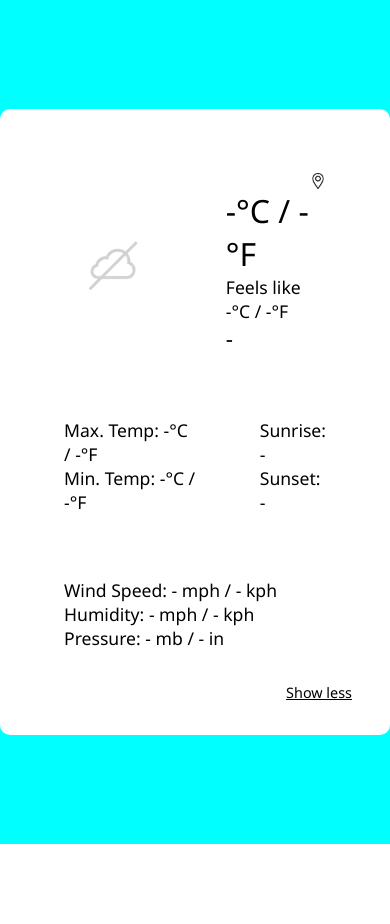
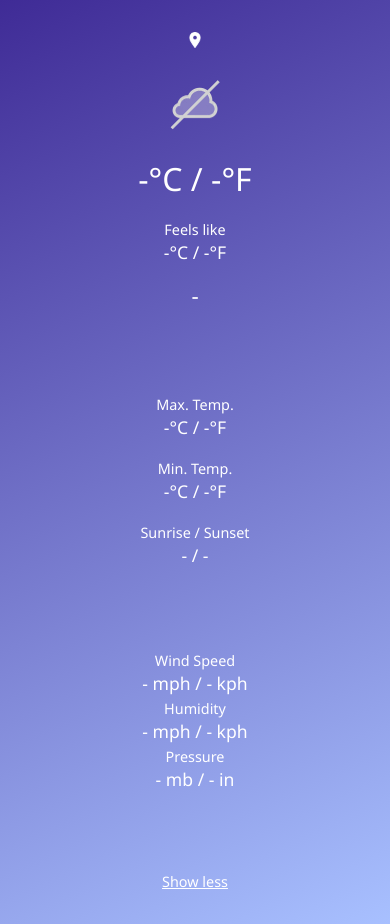
Before and after one commit to StrixROX/Weather-App, a React (Vite) app in the folder client/: page / in a window 390 px wide. Both pictures are taken after a click on the button "Show more". Before the commit the page ends 844 px from the top, so only its background shows below. Built offline with nearby package versions, Linux system fonts and the light colour scheme; no server answers.

Commit message:
Designed fullscreen version of the WeatherWidget

```diff
--- a/client/src/App.jsx
+++ b/client/src/App.jsx
@@ -1,13 +1,37 @@
 import "./css/app.css"
 
+import { useState, useEffect } from "react"
 import { WeatherWidget } from "./components/WeatherWidget"
 import { WeatherProvider } from "./contexts/WeatherContext"
 
 function App() {
+  const [fullscreenView, useFullscreenView] = useState(false)
+
+  // tracks viewport size
+  useEffect(() => {
+    const handleWindowResize = () => {
+      const currWidth = window.innerWidth
+      const currHeight = window.innerHeight
+
+      if (currWidth < 700 || currHeight < 700) {
+        useFullscreenView(true)
+      } else {
+        useFullscreenView(false)
+      }
+    }
+    handleWindowResize()
+
+    window.addEventListener("resize", handleWindowResize)
+
+    return () => {
+      window.removeEventListener("resize", handleWindowResize)
+    }
+  }, [])
+
   return (
     <div className="wrapper weather-app">
       <WeatherProvider>
-        <WeatherWidget />
+        <WeatherWidget fullscreen={fullscreenView} />
       </WeatherProvider>
     </div>
   )
--- a/client/src/components/WeatherWidget.jsx
+++ b/client/src/components/WeatherWidget.jsx
@@ -1,50 +1,31 @@
 import "../css/weather-widget.css"
 
-import { useContext, useState, useEffect } from "react"
+import { useContext, useState } from "react"
 import { WeatherContext } from "../contexts/WeatherContext"
 
-function WeatherWidget() {
+const getLocation = (weather) => {
+  const locationData = weather?.forecast?.location
+  const res = [locationData?.name, locationData?.region, locationData?.country]
+    .filter((el) => typeof el != "undefined")
+    .join(", ")
+
+  return res
+}
+
+function WeatherWidget({ fullscreen }) {
   const weather = useContext(WeatherContext)
+
+  return fullscreen
+    ? WeatherWidgetFullscreen(weather)
+    : WeatherWidgetSimple(weather)
+}
+
+function WeatherWidgetSimple(weather) {
+  const location = getLocation(weather)
   const [expand, useExpand] = useState(false)
-  const [fullscreenView, useFullscreenView] = useState(false)
-
-  // tracks viewport size
-  useEffect(() => {
-    const handleWindowResize = () => {
-      const currWidth = window.innerWidth
-      const currHeight = window.innerHeight
-
-      if (currWidth < 700 || currHeight < 700) {
-        useFullscreenView(true)
-      } else {
-        useFullscreenView(false)
-      }
-    }
-
-    window.addEventListener("resize", handleWindowResize)
-
-    return () => {
-      window.removeEventListener("resize", handleWindowResize)
-    }
-  }, [])
-
-  const getLocation = () => {
-    const locationData = weather?.forecast?.location
-    const res = [
-      locationData?.name,
-      locationData?.region,
-      locationData?.country,
-    ]
-      .filter((el) => typeof el != "undefined")
-      .join(", ")
-
-    return res
-  }
 
   return (
-    <div
-      className={`wrapper weather-widget ${fullscreenView ? "vertical" : ""}`}
-    >
+    <div className="wrapper weather-widget">
       <div className="row full --main">
         <img
           src={
@@ -54,9 +35,9 @@ function WeatherWidget() {
           className="icon"
         />
         <div className="data col left full">
-          <div className="row right full">
-            <img src="/src/assets/location.png" width="16" />
-            <span className="size-1">{getLocation()}</span>
+          <div className="row right full --location">
+            <img src="/src/assets/location_black.png" width="16" />
+            <span className="size-1">{location}</span>
           </div>
           <span className="size-5">
             {weather?.forecast?.current?.temp_c || "-"}°C /{" "}
@@ -147,4 +128,117 @@ function WeatherWidget() {
   )
 }
 
+function WeatherWidgetFullscreen(weather) {
+  const location = getLocation(weather)
+  const [expand, useExpand] = useState(false)
+
+  return (
+    <div className="wrapper weather-widget-fullscreen">
+      <div className="--main">
+        <div className="row full --location">
+          <img src="/src/assets/location_white.png" width="16" />
+          <span className="size-1">{location}</span>
+        </div>
+        <div className="row full icon">
+          <img
+            src={
+              weather?.forecast?.current?.condition?.icon ||
+              "/src/assets/error.png"
+            }
+          />
+        </div>
+        <div className="col full spaced">
+          <span className="size-5">
+            {weather?.forecast?.current?.temp_c || "-"}°C /{" "}
+            {weather?.forecast?.current?.temp_f || "-"}°F
+          </span>
+          {expand ? (
+            <span className="size-2">
+              <span className="size-1">Feels like</span> <br />{" "}
+              {weather?.forecast?.current?.feelslike_c || "-"}
+              °C / {weather?.forecast?.current?.feelslike_f || "-"}°F
+            </span>
+          ) : undefined}
+          <span className="size-4">
+            {weather?.forecast?.current?.condition?.text || "-"}
+          </span>
+        </div>
+      </div>
+
+      <div className="col --extra-info spaced">
+        <span className="size-2">
+          <span className="size-1">Max. Temp.</span>
+          <br />
+          {weather?.forecast?.forecast?.forecastday?.[0]?.day?.maxtemp_c || "-"}
+          °C /{" "}
+          {weather?.forecast?.forecast?.forecastday?.[0]?.day?.maxtemp_f || "-"}
+          °F
+        </span>
+        <span className="size-2">
+          <span className="size-1">Min. Temp.</span>
+          <br />
+          {weather?.forecast?.forecast?.forecastday?.[0]?.day?.mintemp_c || "-"}
+          °C /{" "}
+          {weather?.forecast?.forecast?.forecastday?.[0]?.day?.mintemp_f || "-"}
+          °F
+        </span>
+        {expand ? (
+          <div className="col right">
+            <span className="size-2">
+              <span className="size-1">Sunrise / Sunset</span>
+              <br />
+              {weather?.forecast?.forecast?.forecastday?.[0]?.astro?.sunrise ||
+                "-"}{" "}
+              /{" "}
+              {weather?.forecast?.forecast?.forecastday?.[0]?.astro?.sunset ||
+                "-"}
+            </span>
+          </div>
+        ) : undefined}
+      </div>
+      {expand ? (
+        <div className="col --hidden-info">
+          <span className="size-2">
+            <span className="size-1">Wind Speed</span>
+            <br />
+            {weather?.forecast?.current?.wind_mph || "-"} mph /{" "}
+            {weather?.forecast?.current?.wind_kph || "-"} kph
+          </span>
+          <span className="size-2">
+            <span className="size-1">Humidity</span>
+            <br />
+            {weather?.forecast?.current?.humidity || "-"} mph /{" "}
+            {weather?.forecast?.current?.humidity || "-"} kph
+          </span>
+          <span className="size-2">
+            <span className="size-1">Pressure</span>
+            <br />
+            {weather?.forecast?.current?.pressure_mb || "-"} mb /{" "}
+            {weather?.forecast?.current?.pressure_in || "-"} in
+          </span>
+        </div>
+      ) : undefined}
+      <div className="row right --toggle-button">
+        {expand ? (
+          <button
+            onClick={() => useExpand(false)}
+            className="toggle-more size-1"
+            tabIndex={1}
+          >
+            Show less
+          </button>
+        ) : (
+          <button
+            onClick={() => useExpand(true)}
+            className="toggle-more size-1"
+            tabIndex={1}
+          >
+            Show more
+          </button>
+        )}
+      </div>
+    </div>
+  )
+}
+
 export { WeatherWidget }
--- a/client/src/css/app.css
+++ b/client/src/css/app.css
@@ -4,5 +4,5 @@
   min-height: 100vh;
   justify-content: center;
   align-items: center;
-  background-color: cyan;
+  background: linear-gradient(155deg, #3f2b96 0%, #a8c0ff 100%);
 }
--- a/client/src/css/weather-widget.css
+++ b/client/src/css/weather-widget.css
@@ -1,52 +1,97 @@
-.wrapper.weather-widget {
+.wrapper.weather-widget,
+.wrapper.weather-widget-fullscreen {
   width: 100%;
   max-width: 600px;
   padding: 2rem;
   border-radius: 10px;
   background-color: white;
 }
-.wrapper.weather-widget.vertical {
+.wrapper.weather-widget-fullscreen {
+  display: flex;
+  flex-direction: column;
+  justify-content: space-evenly;
+  align-items: center;
   max-width: 100vw;
+  min-height: 100vh;
   border-radius: 0;
   background-color: transparent;
+  color: white;
+  gap: 5rem;
 }
 
 .wrapper.weather-widget .icon {
   padding: 0 15%;
 }
+.wrapper.weather-widget-fullscreen .icon {
+  padding: 20% 15%;
+}
 
-.wrapper.weather-widget .toggle-more {
+.wrapper.weather-widget .toggle-more,
+.wrapper.weather-widget-fullscreen .toggle-more {
   background: none;
   border: none;
   cursor: pointer;
   text-decoration: underline;
 }
+.wrapper.weather-widget-fullscreen .toggle-more {
+  color: white;
+}
 
-.wrapper.weather-widget .col {
+/* layout styles */
+.wrapper.weather-widget .col,
+.wrapper.weather-widget-fullscreen .col {
   display: flex;
   flex-direction: column;
   justify-content: flex-start;
   align-items: center;
   padding: 2rem;
 }
-.wrapper.weather-widget .col.left {
+.wrapper.weather-widget-fullscreen .col {
+  padding: 0;
+}
+
+.wrapper.weather-widget-fullscreen .col.spaced {
+  gap: 1rem;
+}
+
+.wrapper.weather-widget .col.left,
+.wrapper.weather-widget-fullscreen .col.left {
   align-items: flex-start;
 }
-.wrapper.weather-widget .col.right {
+
+.wrapper.weather-widget .col.right,
+.wrapper.weather-widget-fullscreen .col.right {
   align-items: flex-end;
 }
 
-.wrapper.weather-widget .row {
+.wrapper.weather-widget .row,
+.wrapper.weather-widget-fullscreen .row {
   display: flex;
   flex-direction: row;
   justify-content: center;
   align-items: center;
 }
-.wrapper.weather-widget .row.left {
+
+.wrapper.weather-widget .row.left,
+.wrapper.weather-widget-fullscreen .row.left {
   justify-content: flex-start;
 }
-.wrapper.weather-widget .row.right {
+
+.wrapper.weather-widget .row.right,
+.wrapper.weather-widget-fullscreen .row.right {
   justify-content: flex-end;
+}
+
+.wrapper.weather-widget .full,
+.wrapper.weather-widget-fullscreen .full {
+  width: 100%;
+}
+
+/* special layout rules */
+.wrapper.weather-widget-fullscreen .--main,
+.wrapper.weather-widget-fullscreen .--extra-info,
+.wrapper.weather-widget-fullscreen .--hidden-info {
+  text-align: center;
 }
 
 .wrapper.weather-widget .--extra-info {
@@ -54,10 +99,12 @@
   align-items: flex-start;
 }
 
-.wrapper.weather-widget .full {
-  width: 100%;
+.wrapper.weather-widget .--location,
+.wrapper.weather-widget-fullscreen .--location {
+  align-items: center;
 }
 
+/* text sizing rules */
 .size-1 {
   font-size: 0.9rem;
 }
```
Also changed, not shown: client/src/assets/location_black.png (renamed from client/src/assets/location.png), client/src/assets/location_white.png (added).
